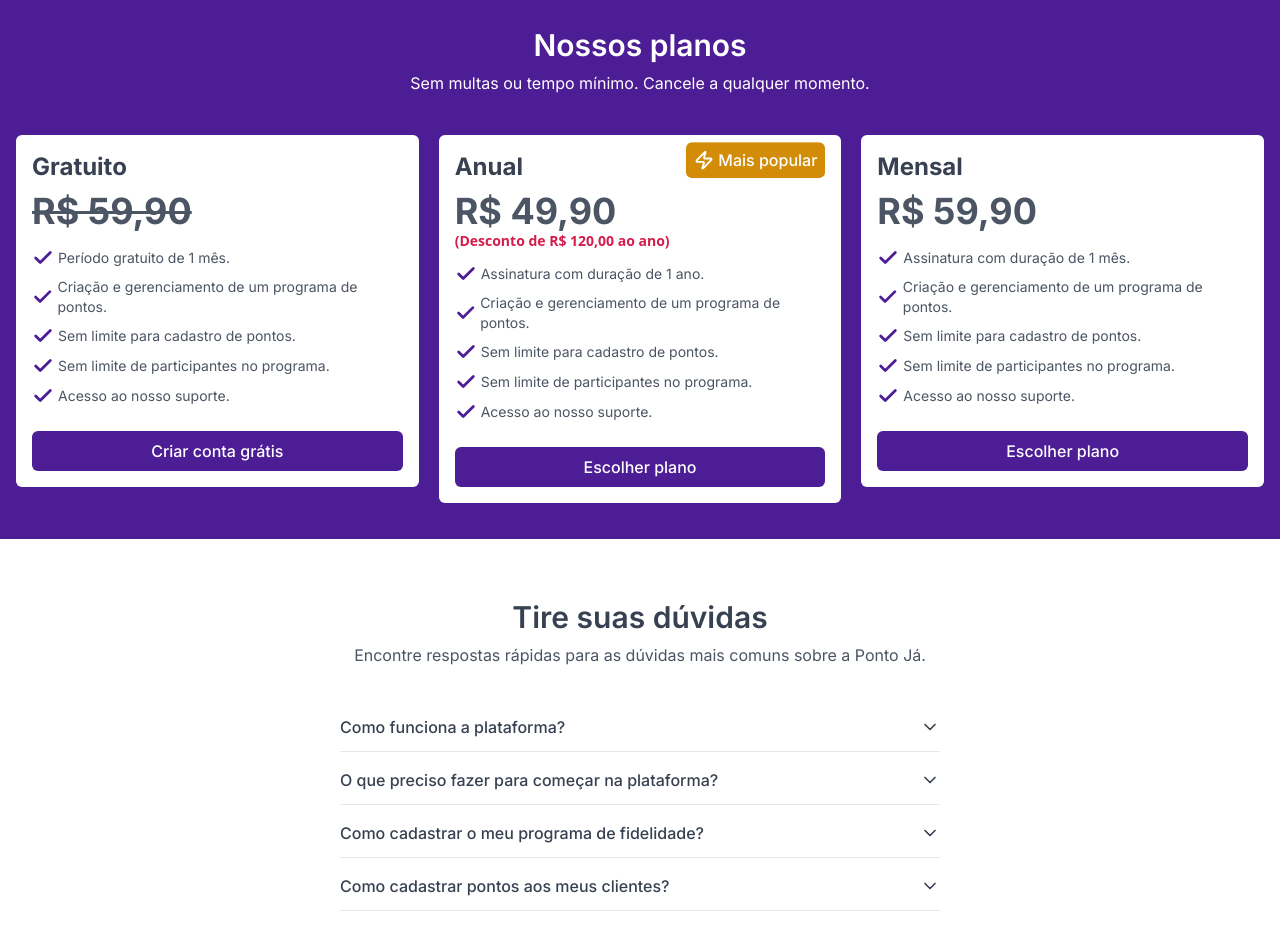
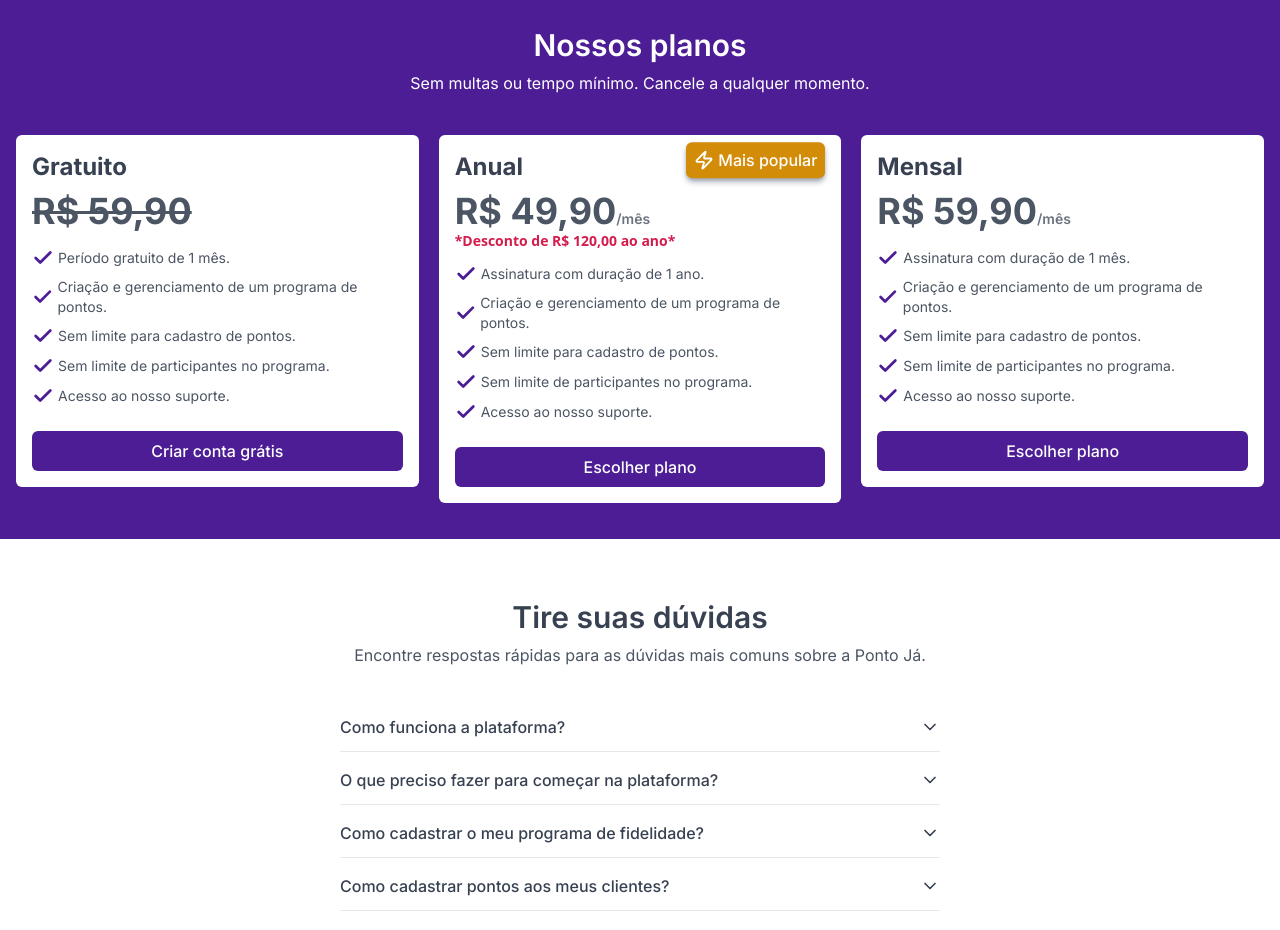
Before and after one commit to ponto-ja/landing-page, a Next.js app: page / in a window 1280 px wide. Shown: the part 1960-2890 px from the top of the page. Built offline with nearby package versions, Linux system fonts and the light colour scheme; no server answers.

Commit message:
feat: adjust plans

```diff
--- a/src/components/plans.tsx
+++ b/src/components/plans.tsx
@@ -12,7 +12,7 @@ export const Plans = () => {
       </p>
 
       <div className="w-fit grid grid-cols-3 items-start gap-5 mx-auto mt-10 mb-5 max-[980px]:grid-cols-1">
-        <div className="max-w-[440px] w-full p-4 flex flex-col bg-white rounded-md">
+        <div className="max-w-[460px] w-full p-4 flex flex-col bg-white rounded-md">
           <p className="font-inter font-bold text-2xl text-gray-700">Gratuito</p>
           <p className="font-inter font-bold text-4xl text-gray-600 mt-2 mb-4 line-through">
             R$ 59,90
@@ -52,21 +52,22 @@ export const Plans = () => {
           <CTAToWebsite title="Criar conta grátis" className="mt-6 w-full text-center" />
         </div>
 
-        <div className="max-w-[440px] w-full p-4 flex flex-col bg-white rounded-md relative">
-          <span className="absolute right-4 top-4 bg-[#d38c08] py-[6px] p-2 rounded-md text-white font-inter font-medium flex items-center gap-1 animate-bounce">
+        <div className="max-w-[460px] w-full p-4 flex flex-col bg-white rounded-md relative">
+          <span className="absolute right-4 top-4 bg-[#d38c08] py-[6px] p-2 rounded-md text-white font-inter font-medium flex items-center gap-1 animate-bounce shadow-md shadow-gray-400">
             <Zap size={20} strokeWidth={2.2} />
             Mais popular
           </span>
 
           <p className="font-inter font-bold text-2xl text-gray-700">Anual</p>
-          <p className="font-inter font-bold text-4xl text-gray-600 mt-2 mb-4 max-[1332px]:mb-0">
-            R$ 49,90{' '}
-            <span className="font-semibold text-sm text-[#d41d4c] max-[1332px]:hidden">
-              (Desconto de R$ 120,00 ao ano)
+          <p className="font-inter font-bold text-4xl text-gray-600 mt-2 mb-4 max-[1430px]:mb-0">
+            R$ 49,90<span className="text-gray-500 font-semibold text-sm">/mês</span>
+            <span className="font-semibold text-sm text-[#d41d4c] max-[1430px]:hidden">
+              {' '}
+              *Desconto de R$ 120,00 ao ano*
             </span>
           </p>
-          <p className="font-semibold text-sm text-[#d41d4c] hidden max-[1332px]:block mb-3">
-            (Desconto de R$ 120,00 ao ano)
+          <p className="font-semibold text-sm text-[#d41d4c] hidden max-[1430px]:block mb-3">
+            *Desconto de R$ 120,00 ao ano*
           </p>
           <ul className="flex flex-col gap-2">
             <li className="flex items-center gap-1">
@@ -103,10 +104,11 @@ export const Plans = () => {
           <CTAToWebsite title="Escolher plano" className="mt-6 w-full text-center" />
         </div>
 
-        <div className="max-w-[440px] w-full p-4 flex flex-col bg-white rounded-md">
+        <div className="max-w-[460px] w-full p-4 flex flex-col bg-white rounded-md">
           <p className="font-inter font-bold text-2xl text-gray-700">Mensal</p>
           <p className="font-inter font-bold text-4xl text-gray-600 mt-2 mb-4">
             R$ 59,90
+            <span className="font-semibold text-sm text-gray-500">/mês</span>
           </p>
           <ul className="flex flex-col gap-2">
             <li className="flex items-center gap-1">
```
